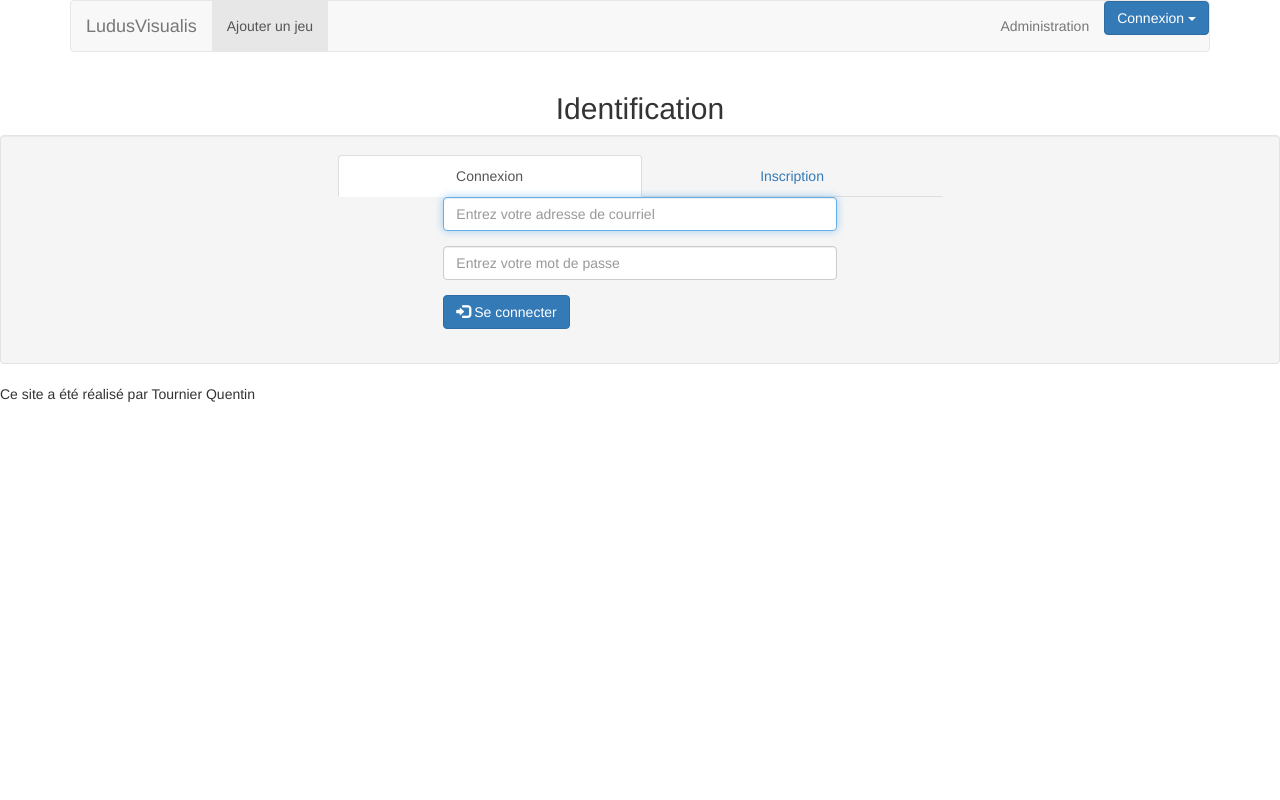
After one commit to polytechlyon-isi2/LudusVisualis, a PHP site: page /authentification.php in a window 1280 px wide. The commit adds this page. Run offline with PHP 8.4, Linux system fonts and the light colour scheme.

Commit message:
2ème commit avec une fausse connexion

```diff
--- /dev/null
+++ b/authentification.php
@@ -0,0 +1,17 @@
+<html>
+<head>
+
+    <title>Ludus Visualis</title>
+</head>
+<body>
+    <?php
+    include "includes/header.php";
+    include "includes/connexion.php";
+     include "questionnaire.php";
+
+
+    include "includes/footer.php";
+    ?>
+
+</body>
+</html>
--- a/includes/header.php
+++ b/includes/header.php
@@ -17,23 +17,23 @@
             <span class="icon-bar"></span>
             <span class="icon-bar"></span>
         </button>
-        <a class="navbar-brand" href="index.php">Mon site Web</a>
+        <a class="navbar-brand" href="index.php">LudusVisualis</a>
     </div>
     <!-- Partie de la barre masquée si la surface d'affichage est insuffisante -->
     <div class="collapse navbar-collapse" id="navbar-collapse-target">
         <ul class="nav navbar-nav">
-            <li class="active"><a href="ajout.php">Ajouter un film</a></li>
+            <li class="active"><a href="#">Ajouter un jeu</a></li>
 
         </ul>
         <ul class="nav navbar-nav navbar-right">
-             <li><a href="administration.php">Administration</a></li>
+             <li><a href="#">Administration</a></li>
 	<li>
         <div class="dropdown">
                 <button class="btn btn-primary dropdown-toggle" type="button" data-toggle="dropdown">Connexion
                 <span class="caret"></span></button>
                 <ul class="dropdown-menu">
                   <li><a href="#">Profil</a></li>
-                  <li><a href="#">Connexion/Déconnexion</a></li>
+                  <li><a href="authentification.php">Connexion/Déconnexion</a></li>
                 </ul>
         </div>
 	</li>
--- a/index.php
+++ b/index.php
@@ -1,7 +1,7 @@
 <html>
 <head>
 
-    <title>Mes movies</title>
+    <title>Ludus Visualis</title>
 </head>
 <body>
     <?php
@@ -14,6 +14,7 @@ while ($row = $stmt->fetch(PDO::FETCH_NUM, PDO::FETCH_ORI_NEXT)) {
 ?>
 
     <div class="container">
+<!-- partie affichage de l'index
 <h1>
     <form id="RenvoieFilm" action="film.php" method="post">
 <input type="hidden" name="Id_Film"  value="<?php echo $row[0]?>" />
@@ -30,6 +31,7 @@ while ($row = $stmt->fetch(PDO::FETCH_NUM, PDO::FETCH_ORI_NEXT)) {
 
 
       </div>
+-->
     <?php }
     include "includes/footer.php";
     ?>
--- /dev/null
+++ b/questionnaire.php
@@ -0,0 +1,104 @@
+<div id="content">        <h2 class="text-center">    Identification
+</h2>
+        <div class="well">
+        <div class="row">
+            <div class="col-sm-8 col-sm-offset-2 col-md-6 col-md-offset-3">
+                <ul class="nav nav-tabs nav-justified">
+                    <li class="active"><a href="#connection" data-toggle="tab">Connexion</a></li>
+                    <li><a href="#inscription" data-toggle="tab">Inscription</a></li>
+                </ul>
+            </div>
+        </div>
+
+        <div class="tab-content">
+            <div class="tab-pane fade in active" id="connection">
+                <form class="form-signin form-horizontal" role="form" action="/login_check" method="post">
+
+                    <div class="form-group">
+                        <div class="col-sm-6 col-sm-offset-3 col-md-4 col-md-offset-4">
+                            <input type="text" name="_username" value="" class="form-control" placeholder="Entrez votre adresse de courriel" required autofocus>
+                        </div>
+                    </div>
+
+                    <div class="form-group">
+                        <div class="col-sm-6 col-sm-offset-3 col-md-4 col-md-offset-4">
+                            <input type="password" name="_password" class="form-control" placeholder="Entrez votre mot de passe" required>
+                        </div>
+                    </div>
+
+                    <div class="form-group">
+                        <div class="col-sm-6 col-sm-offset-3 col-md-4 col-md-offset-4">
+                            <button type="submit" class="btn btn-default btn-primary"><span class="glyphicon glyphicon-log-in"></span> Se connecter</button>
+                        </div>
+                    </div>
+
+                </form>
+            </div>
+
+            <div class="tab-pane fade" id="inscription">
+                <form name="user" method="post" action="" class="form-horizontal">
+                <div class="form-group">
+                                    <label class="col-sm-5 control-label required" for="user_lastName">Nom</label>
+                <div class="col-sm-3">
+
+                    <input type="text" id="user_lastName" name="user[lastName]" required="required" class="form-control" />
+            </div>
+        </div>
+        <div class="form-group">
+                            <label class="col-sm-5 control-label required" for="user_firstName">Prénom</label>
+        <div class="col-sm-3">
+
+            <input type="text" id="user_firstName" name="user[firstName]" required="required" class="form-control" />
+    </div>
+</div>
+<div class="form-group">
+                    <label class="col-sm-5 control-label required" for="user_address">Adresse</label>
+<div class="col-sm-4">
+
+    <input type="text" id="user_address" name="user[address]" required="required" class="form-control" />
+</div>
+</div>
+<div class="form-group">
+                    <label class="col-sm-5 control-label required" for="user_zipCode">Code postal</label>
+<div class="col-sm-2">
+
+    <input type="text" id="user_zipCode" name="user[zipCode]" required="required" class="form-control" />
+</div>
+</div>
+<div class="form-group">
+                    <label class="col-sm-5 control-label required" for="user_city">Ville</label>
+<div class="col-sm-3">
+
+    <input type="text" id="user_city" name="user[city]" required="required" class="form-control" />
+</div>
+</div>
+<div class="form-group">
+                    <label class="col-sm-5 control-label required" for="user_mail">Courriel</label>
+<div class="col-sm-3">
+
+    <input type="email" id="user_mail" name="user[mail]" required="required" class="form-control" />
+</div>
+</div>
+<div class="form-group">
+                    <label class="col-sm-5 control-label required" for="user_password_first">Mot de passe</label>
+<div class="col-sm-3">
+    <input type="password" id="user_password_first" name="user[password][first]" required="required" class="form-control" />
+</div>
+</div>
+<div class="form-group">
+                    <label class="col-sm-5 control-label required" for="user_password_second">Mot de passe (confirmation)</label>
+<div class="col-sm-3">
+    <input type="password" id="user_password_second" name="user[password][second]" required="required" class="form-control" />
+</div>
+</div>
+<div class="form-group">
+    <div class="col-sm-offset-5 col-sm-3">
+        <button type="submit" class="btn btn-default btn-primary"><span class="glyphicon glyphicon-save"></span> S'inscrire</button>
+    </div>
+</div>
+<input type="hidden" id="user__token" name="user[_token]" value="ea1fa92894da8dee258a59626a0621e6d3148109" /></form>
+</div>
+</div>
+</div>
+</div>
+    </div>
```
